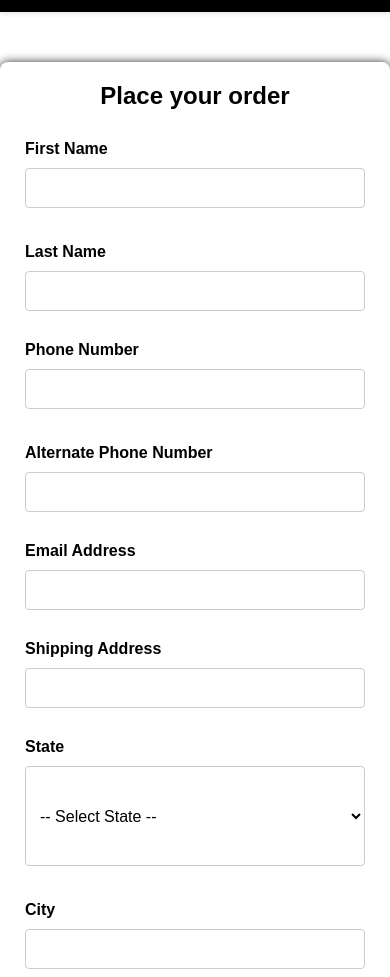
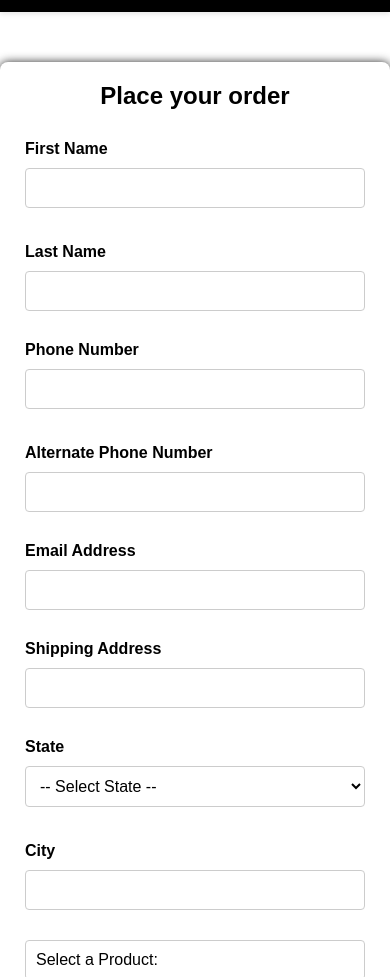
Before and after one commit to BlaqWillie/EscenciaFashion2, a plain HTML site: page checkout.html in a window 390 px wide. Shown: the part 62-1039 px from the top of the page. Drawn offline with Linux system fonts and the light colour scheme; grey boxes are pictures that could not be loaded.

Commit message:
commit twice

```diff
--- a/index.css
+++ b/index.css
@@ -711,7 +711,6 @@ body {
       border: 1px solid #ccc;
       border-radius: 4px;
       background-color: white;
-      height: 100px;
       color: black;
   }
 
@@ -720,7 +719,6 @@ body {
       border: 1px solid #ccc;
       border-radius: 4px;
       background-color: white;
-      height: 100px;
       color: black;
   }
 }
```
